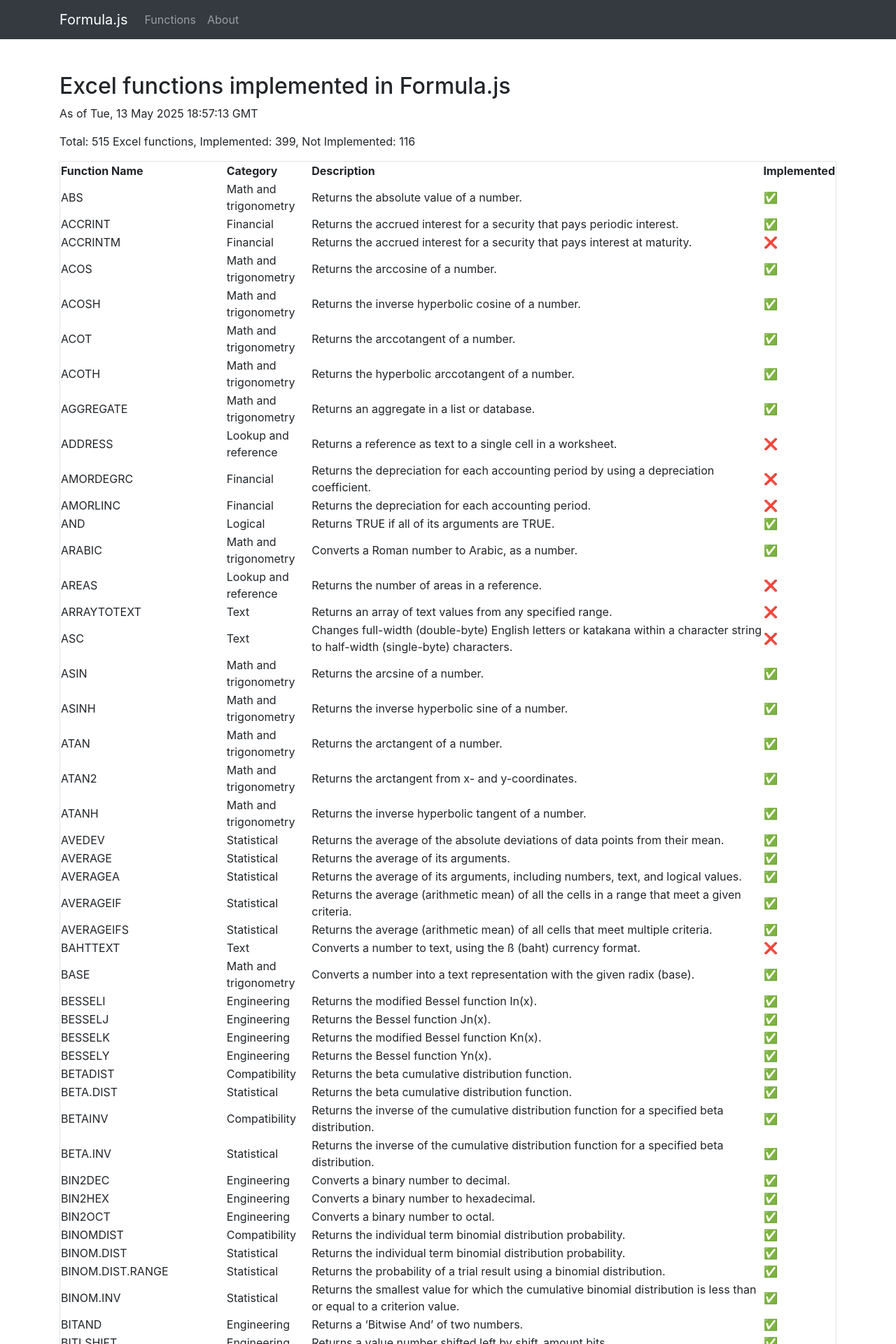
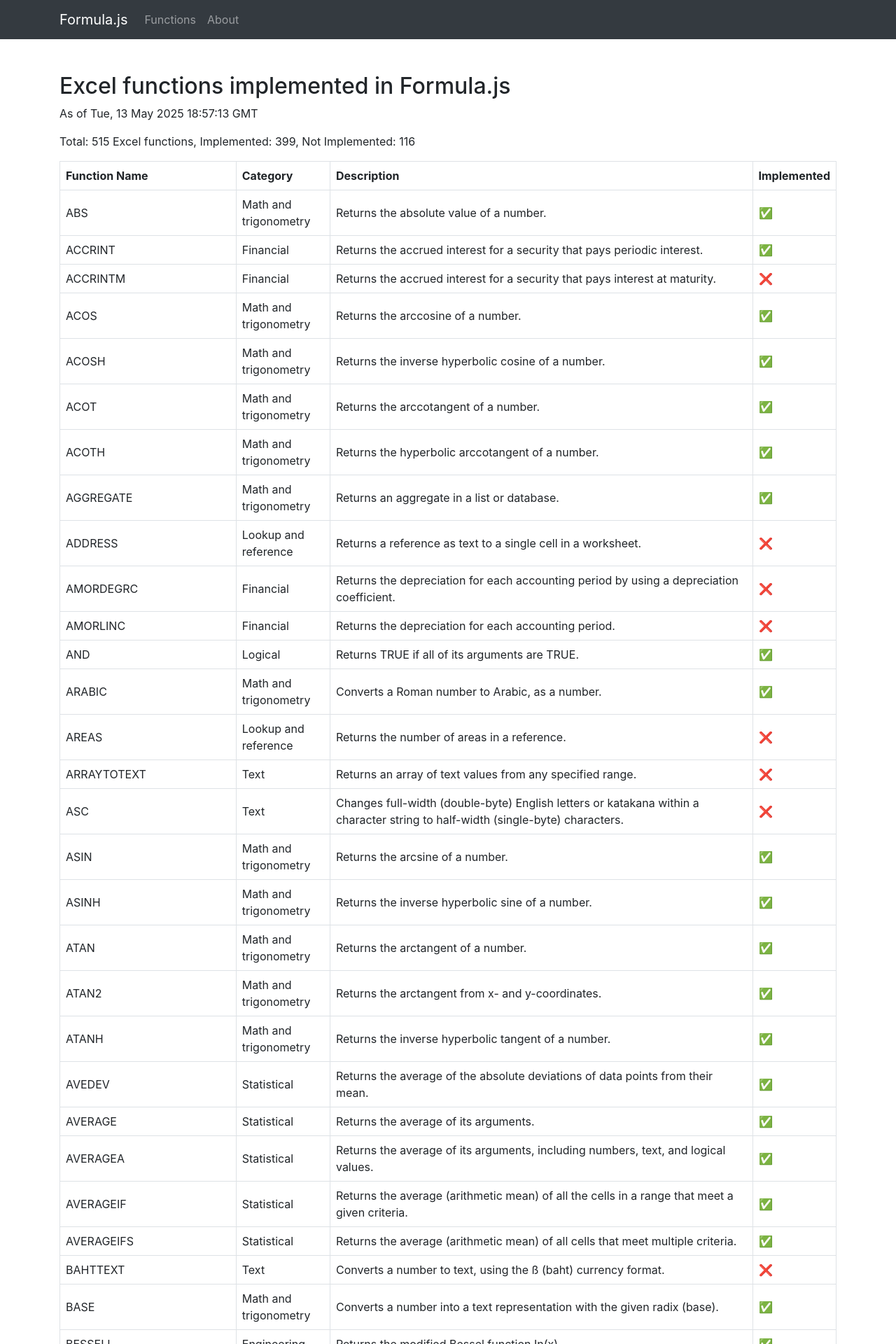
Before and after one commit to formulajs/formulajs.info, a Jekyll site: the page built from functions.md, in a window 1280 px wide. Shown: the top 1920 px of the page at 70% size. Built offline with Jekyll 4.4.1, drawn with Linux system fonts in a browser that asks for light colours.

Commit message:
Fix th, td style

```diff
--- a/_sass/_customization.scss
+++ b/_sass/_customization.scss
@@ -27,3 +27,9 @@ table {
     color: #212529;
     border: 1px solid #dee2e6;
 }
+
+th, td {
+    padding: 8px;
+    text-align: left;
+    border: 1px solid #dee2e6;
+}
```
